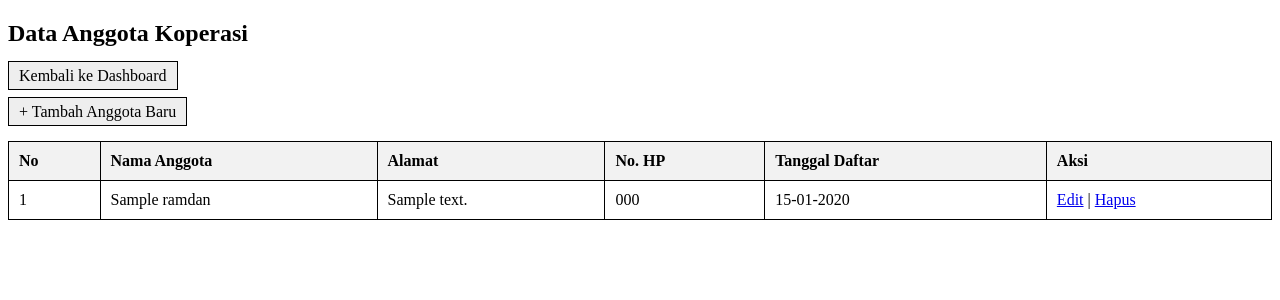
After one commit to RamzAhay/tugas_akhir_ramdan, a PHP site: page /data_anggota.php in a window 1280 px wide. The commit adds this page. Shown: the top 300 px of the page. Run offline with PHP 8.4, Linux system fonts and the light colour scheme; a user stored in the database is signed in; tables that the repository leaves empty hold one stand-in row (values such as "Sample post").

Commit message:
Read and Create

```diff
--- /dev/null
+++ b/data_anggota.php
@@ -0,0 +1,66 @@
+<?php
+include 'auth.php'; // Pastikan user sudah login
+include 'koneksi.php';
+
+// Ambil data anggota dari database
+$query = mysqli_query($koneksi, "SELECT * FROM tb_anggota_ramdan ORDER BY id_anggota DESC");
+?>
+
+<!DOCTYPE html>
+<html>
+<head>
+    <title>Data Anggota Koperasi</title>
+    <style>
+        table { width: 100%; border-collapse: collapse; margin-top: 20px; }
+        table, th, td { border: 1px solid black; }
+        th, td { padding: 10px; text-align: left; }
+        th { background-color: #f2f2f2; }
+        .btn { padding: 5px 10px; text-decoration: none; border: 1px solid black; background: #eee; color: black; }
+    </style>
+</head>
+<body>
+
+    <h2>Data Anggota Koperasi</h2>
+
+    <?php if($_SESSION['role'] == 'Admin') { ?>
+        <a href="dashboard_admin.php" class="btn">Kembali ke Dashboard</a>
+    <?php } else { ?>
+        <a href="dashboard_petugas.php" class="btn">Kembali ke Dashboard</a>
+    <?php } ?>
+
+    <br><br>
+    <a href="tambah_anggota.php" class="btn">+ Tambah Anggota Baru</a>
+
+    <table>
+        <thead>
+            <tr>
+                <th>No</th>
+                <th>Nama Anggota</th>
+                <th>Alamat</th>
+                <th>No. HP</th>
+                <th>Tanggal Daftar</th>
+                <th>Aksi</th>
+            </tr>
+        </thead>
+        <tbody>
+            <?php
+            $no = 1;
+            while($data = mysqli_fetch_assoc($query)) {
+            ?>
+            <tr>
+                <td><?php echo $no++; ?></td>
+                <td><?php echo $data['nama']; ?></td>
+                <td><?php echo $data['alamat']; ?></td>
+                <td><?php echo $data['no_hp']; ?></td>
+                <td><?php echo date('d-m-Y', strtotime($data['tanggal_daftar'])); ?></td>
+                <td>
+                    <a href="edit_anggota.php?id=<?php echo $data['id_anggota']; ?>">Edit</a> |
+                    <a href="hapus_anggota.php?id=<?php echo $data['id_anggota']; ?>" onclick="return confirm('Yakin ingin menghapus data ini?')">Hapus</a>
+                </td>
+            </tr>
+            <?php } ?>
+        </tbody>
+    </table>
+
+</body>
+</html>
```
Also changed, not shown: dashboard_admin.php (+53 -4 lines), proses_tambah_anggota.php (added, +21 -0 lines), tambah_anggota.php (added, +30 -0 lines).
